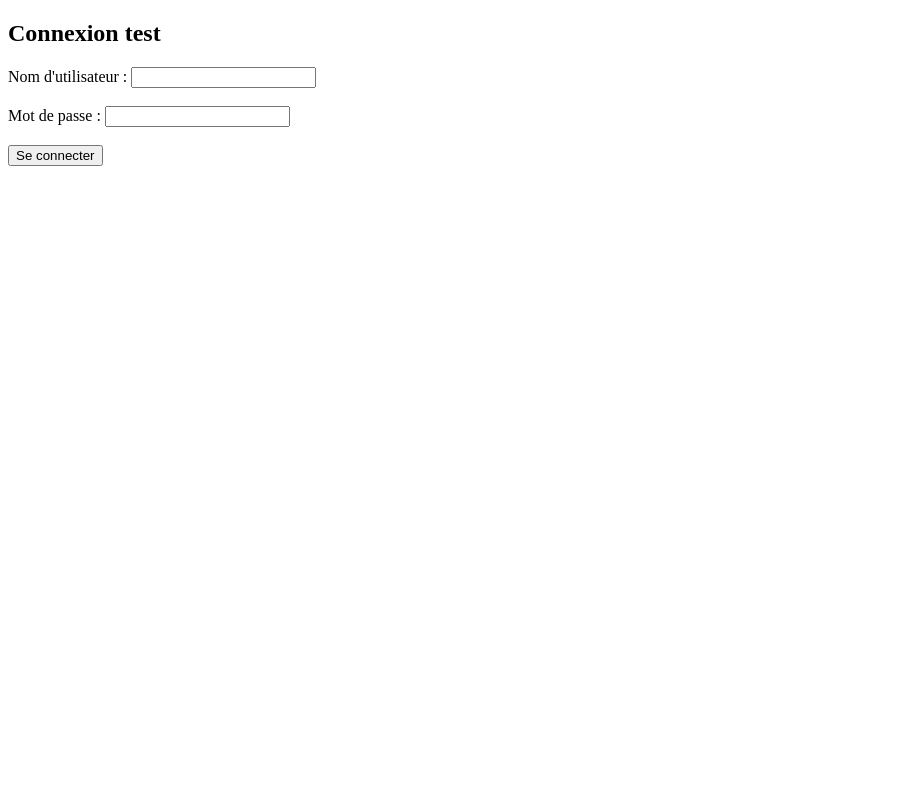
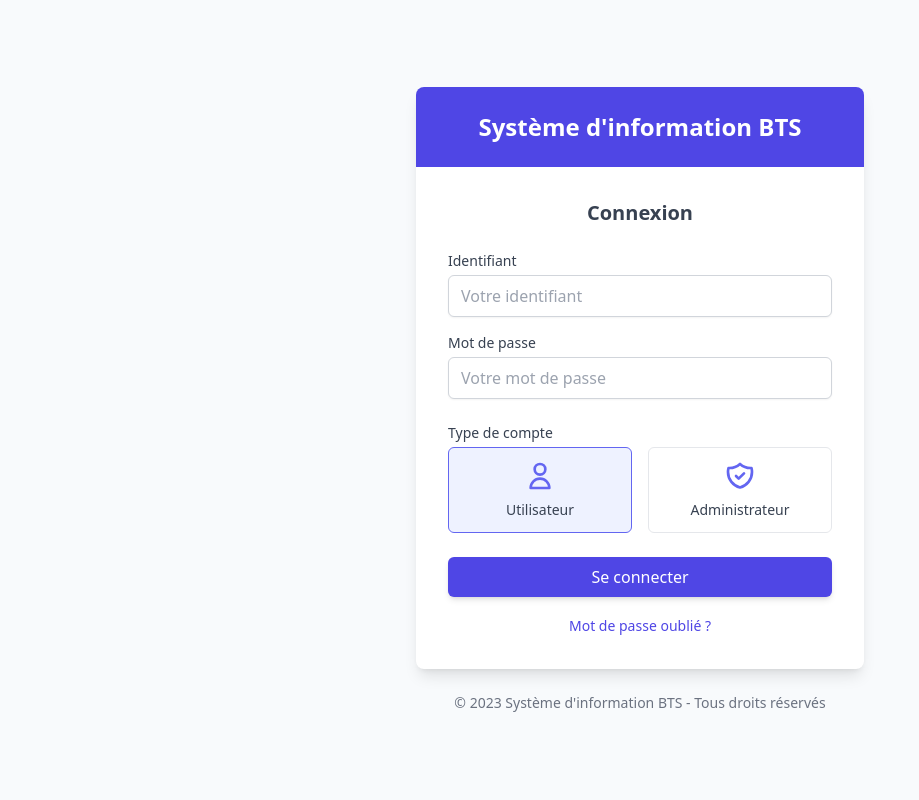
Before and after one commit to gitdreamlteui/PoleInfo, a PHP site: page /reservations/interface_login.php in a window 1280 px wide. Shown: the whole page, without its empty margins (0-919 px from the left). Run offline with PHP 8.4, Linux system fonts and the light colour scheme; some libraries are stand-ins or nearby versions.

Commit message:
Update interface_login

```diff
--- a/interface_login.php
+++ b/interface_login.php
@@ -3,18 +3,89 @@
 <head>
     <meta charset="UTF-8">
     <meta name="viewport" content="width=device-width, initial-scale=1.0">
-    <title>Connexion</title>
+    <title>Connexion - Système d'information BTS</title>
+    <script src="https://cdn.tailwindcss.com"></script>
 </head>
-<body>
-    <h2>Connexion test</h2>
-    <form action="login.php" method="post">
-        <label for="username">Nom d'utilisateur :</label>
-        <input type="text" id="username" name="username" required><br><br>
+<body class="bg-slate-50 min-h-screen flex items-center justify-center p-4">
+    <div class="w-full max-w-md">
+        <div class="bg-white rounded-lg shadow-lg overflow-hidden">
+            <div class="bg-indigo-600 py-6 px-8">
+                <h1 class="text-white text-2xl font-bold text-center">Système d'information BTS</h1>
+            </div>
+                        <div class="p-8">
+                <h2 class="text-xl text-gray-700 font-semibold mb-6 text-center">Connexion</h2>
 
-        <label for="password">Mot de passe :</label>
-        <input type="password" id="password" name="password" required><br><br>
+                <form action="login.php" method="post">
+                    <div class="mb-4">
+                        <label for="username" class="block text-sm font-medium text-gray-700 mb-1">Identifiant</label>
+                        <input type="text" id="username" name="username"
+                               class="w-full px-3 py-2 border border-gray-300 rounded-md shadow-sm focus:outline-none focus:ring-2 focus:ring-indigo-500 focus:border-indigo-500"
+                               placeholder="Votre identifiant" required>
+                    </div>
 
-        <button type="submit">Se connecter</button>
-    </form>
+                    <!-- Champ mot de passe -->
+                    <div class="mb-6">
+                        <label for="password" class="block text-sm font-medium text-gray-700 mb-1">Mot de passe</label>
+                        <input type="password" id="password" name="password"
+                               class="w-full px-3 py-2 border border-gray-300 rounded-md shadow-sm focus:outline-none focus:ring-2 focus:ring-indigo-500 focus:border-indigo-500"
+                               placeholder="Votre mot de passe" required>
+                    </div>
+
+                    <div class="mb-6">
+                        <label for="account-type" class="block text-sm font-medium text-gray-700 mb-1">Type de compte</label>
+                        <div class="grid grid-cols-2 gap-4">
+                            <div class="border border-gray-200 rounded-md p-3 cursor-pointer hover:border-indigo-500 hover:bg-indigo-50 transition-colors flex flex-col items-center group account-option" data-type="user">
+                                <svg xmlns="http://www.w3.org/2000/svg" class="h-8 w-8 text-indigo-500 mb-2" fill="none" viewBox="0 0 24 24" stroke="currentColor">
+                                    <path stroke-linecap="round" stroke-linejoin="round" stroke-width="2" d="M16 7a4 4 0 11-8 0 4 4 0 018 0zM12 14a7 7 0 00-7 7h14a7 7 0 00-7-7z" />
+                                </svg>
+                                <span class="text-sm font-medium text-gray-700 group-hover:text-indigo-700">Utilisateur</span>
+                            </div>
+                            <div class="border border-gray-200 rounded-md p-3 cursor-pointer hover:border-indigo-500 hover:bg-indigo-50 transition-colors flex flex-col items-center group account-option" data-type="admin">
+                                <svg xmlns="http://www.w3.org/2000/svg" class="h-8 w-8 text-indigo-500 mb-2" fill="none" viewBox="0 0 24 24" stroke="currentColor">
+                                    <path stroke-linecap="round" stroke-linejoin="round" stroke-width="2" d="M9 12l2 2 4-4m5.618-4.016A11.955 11.955 0 0112 2.944a11.955 11.955 0 01-8.618 3.04A12.02 12.02 0 003 9c0 5.591 3.824 10.29 9 11.622 5.176-1.332 9-6.03 9-11.622 0-1.042-.133-2.052-.382-3.016z" />
+                                </svg>
+                                <span class="text-sm font-medium text-gray-700 group-hover:text-indigo-700">Administrateur</span>
+                            </div>
+                        </div>
+                        <input type="hidden" id="account-type" name="account-type" value="user">
+                    </div>
+
+                    <div>
+                        <button type="submit"
+                                class="w-full bg-indigo-600 text-white py-2 px-4 rounded-md hover:bg-indigo-700 focus:outline-none focus:ring-2 focus:ring-offset-2 focus:ring-indigo-500 transition-colors shadow-md">
+                            Se connecter
+                        </button>
+                    </div>
+                </form>
+
+                <div class="mt-4 text-center">
+                    <a href="#" class="text-sm text-indigo-600 hover:text-indigo-800 hover:underline">
+                        Mot de passe oublié ?
+                    </a>
+                </div>
+            </div>
+        </div>
+
+        <div class="mt-6 text-center text-sm text-gray-500">
+            <p>© 2023 Système d'information BTS - Tous droits réservés</p>
+        </div>
+    </div>
+
+    <script>
+        document.querySelectorAll('.account-option').forEach(option => {
+            option.addEventListener('click', function() {
+                document.querySelectorAll('.account-option').forEach(el => {
+                    el.classList.remove('bg-indigo-50', 'border-indigo-500');
+                    el.classList.add('border-gray-200');
+                });
+
+                this.classList.remove('border-gray-200');
+                this.classList.add('bg-indigo-50', 'border-indigo-500');
+
+                document.getElementById('account-type').value = this.dataset.type;
+            });
+        });
+         document.querySelector('[data-type="user"]').click();
+    </script>
 </body>
 </html>
--- a/poleinfo_api/designs/login.html
+++ b/poleinfo_api/designs/login.html
@@ -15,7 +15,7 @@
                         <div class="p-8">
                 <h2 class="text-xl text-gray-700 font-semibold mb-6 text-center">Connexion</h2>
 
-                <form>
+                <form action="login.php" method="post">
                     <div class="mb-4">
                         <label for="username" class="block text-sm font-medium text-gray-700 mb-1">Identifiant</label>
                         <input type="text" id="username" name="username"
```
